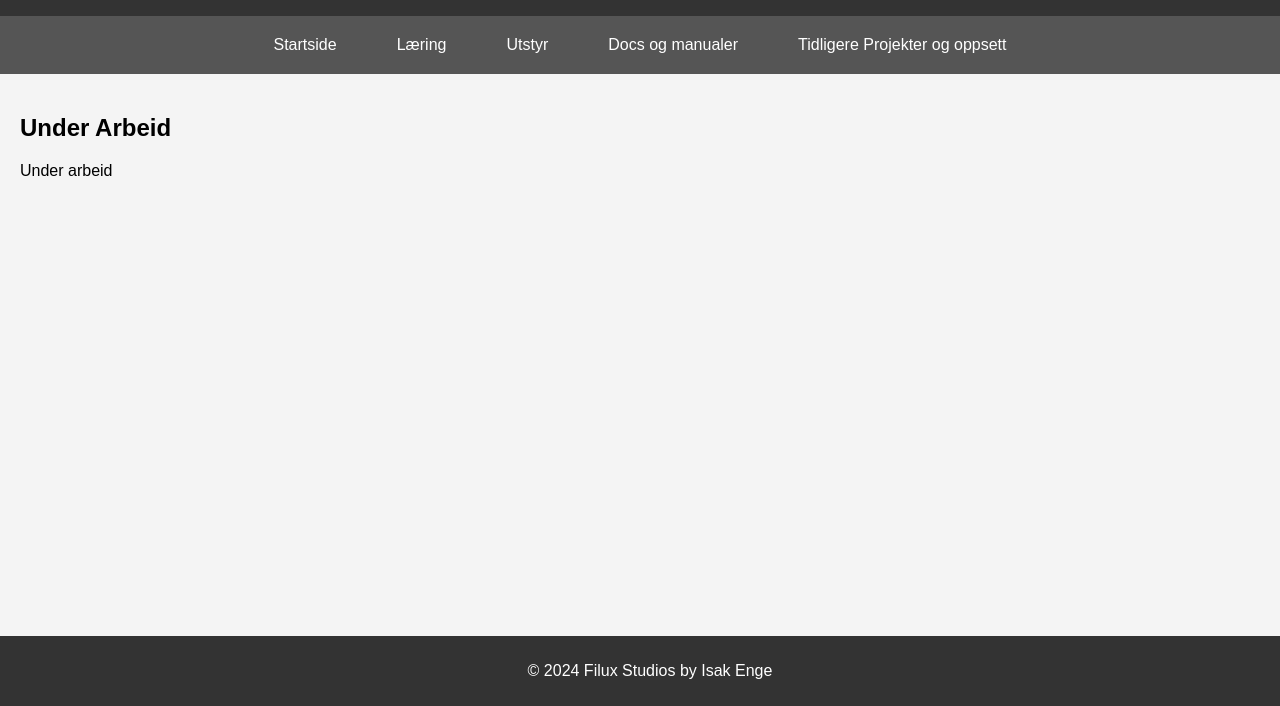
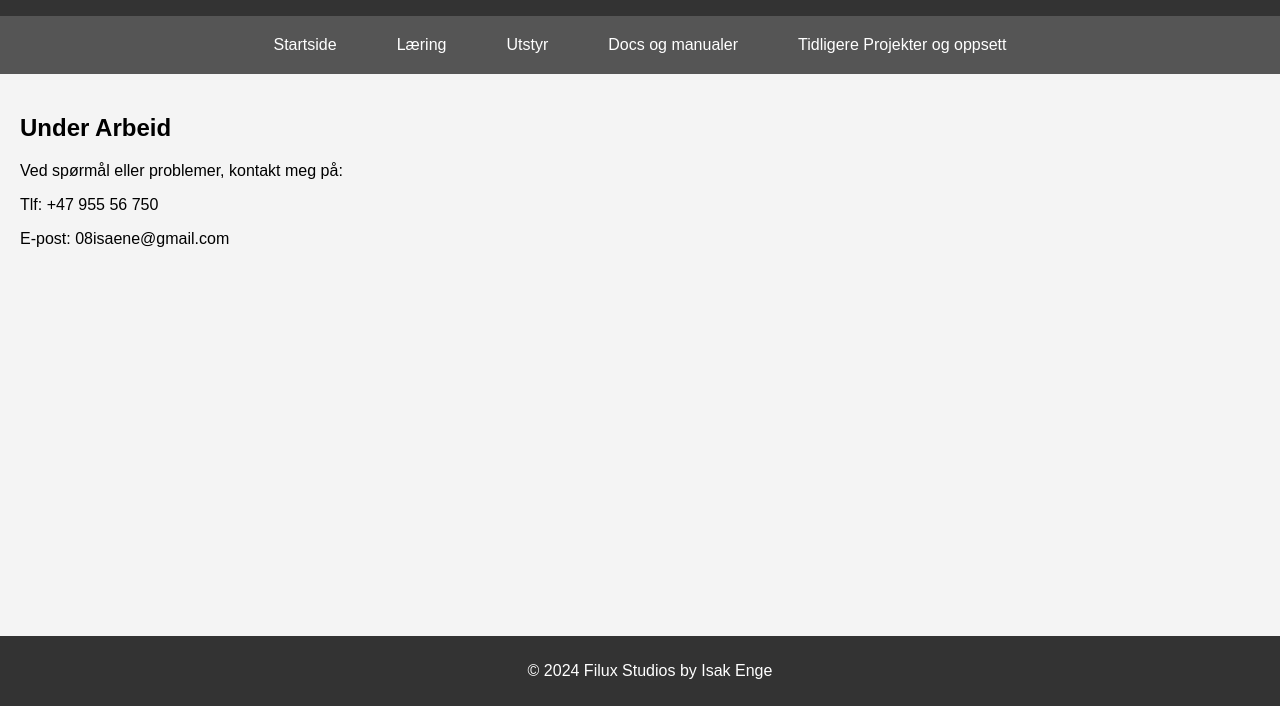
Before and after one commit to Filux-Studios/vardenung-lys, a plain HTML site: page index.html in a window 1280 px wide. Shown: the part 94-800 px from the top of the page. Drawn offline with Linux system fonts and the light colour scheme.

Commit message:
Update index.html

```diff
--- a/index.html
+++ b/index.html
@@ -23,7 +23,9 @@
 
     <section id="start">
         <h2>Under Arbeid</h2>
-        <p>Under arbeid</p>
+        <p>Ved spørmål eller problemer, kontakt meg på:</p>
+        <p>Tlf: +47 955 56 750</p>
+        <p>E-post: 08isaene@gmail.com</p>
     </section>
 
     <footer>
```
